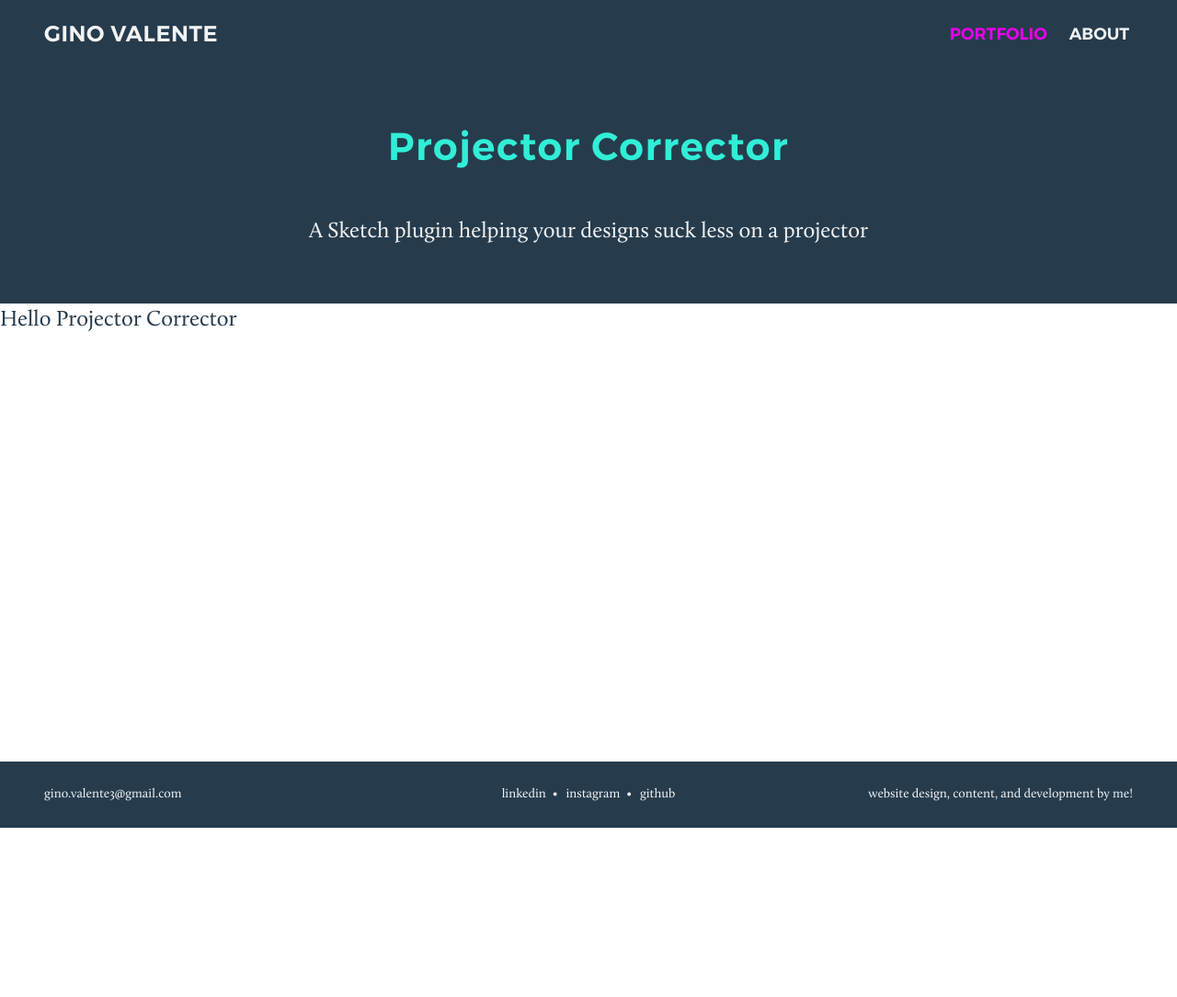
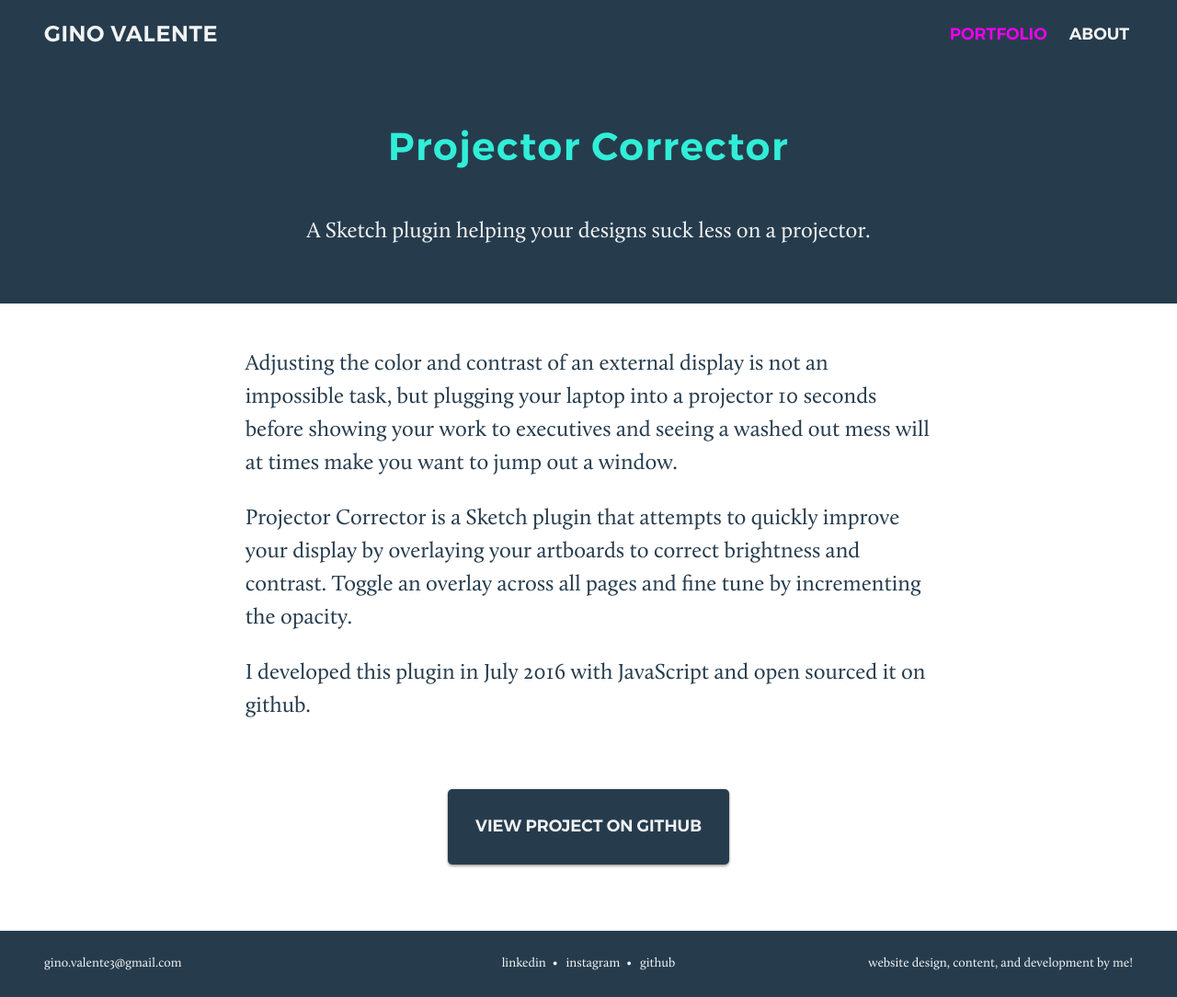
Before and after one commit to gvalente/portfolio, a Jekyll site: the page built from _projects/projector-corrector.html, in a window 1280 px wide. Shown: the whole page at 92% size. Built offline with Jekyll 4.4.1, drawn with Linux system fonts in a browser that asks for light colours; before the commit the page ends 900 px from its top, so only the background shows below that.

Commit message:
Built first project page for Projector Corrector!

```diff
--- a/_includes/footer.html
+++ b/_includes/footer.html
@@ -1,11 +1,11 @@
 <footer class="full-width full-width--base_color">
   <div class="wrapper site-footer grid-row">
-    <p class="email col-sm-12 center-sm col-lrg-4 start-lrg">gino.valente3@gmail.com</p>
+    <span class="email col-sm-12 center-sm col-lrg-4 start-lrg">gino.valente3@gmail.com</span>
     <div class="col-sm-12 center-sm col-lrg-4">
       <a class="social-item" href="#">linkedin</a>
       <a class="social-item" href="#">instagram</a>
       <a class="social-item" href="#">github</a>
     </div>
-    <p class="copyright col-sm-12 center-sm col-lrg-4 end-lrg">website design, content, and development by me!</p>
+    <span class="copyright col-sm-12 center-sm col-lrg-4 end-lrg">website design, content, and development by me!</span>
   </div>
 </footer>
--- a/_includes/project-header.html
+++ b/_includes/project-header.html
@@ -1,7 +1,7 @@
 <div class="full-width full-width--base_color">
-  <div class="wrapper project-header grid-row col-sm-12 center-sm">
+  <div class="wrapper project-header grid-row col-sm-11 center-sm">
     <h1 class="title">{{ include.params.title }}</h1>
-    <p class="subtitle">{{ include.params.sub-title }}</p>
+    <span class="subtitle">{{ include.params.sub-title }}</span>
     {% if include.params.company %}
       <h4 class="company">{{ include.params.company }} • {{ include.params.when }}</h4>
     {% endif %}
--- a/_projects/projector-corrector.html
+++ b/_projects/projector-corrector.html
@@ -2,10 +2,20 @@
 layout: project
 header-params:
   title: Projector Corrector
-  sub-title: A Sketch plugin helping your designs suck less on a projector
+  sub-title: A Sketch plugin helping your designs suck less on a projector.
   company: null
   when: null
 ---
 {% include project-header.html params=page.header-params %}
 
-Hello Projector Corrector
+<div class="project-content">
+  <div class="full-width">
+    <div class="wrapper grid-row col-sm-11 middle-sm col-med-8 col-xlrg-7">
+      <p>Adjusting the color and contrast of an external display is not an impossible task, but plugging your laptop into a projector 10 seconds before showing your work to executives and seeing a washed out mess will at times make you want to jump out a window.</p>
+      <p>Projector Corrector is a Sketch plugin that attempts to quickly improve your display by overlaying your artboards to correct brightness and contrast. Toggle an overlay across all pages and fine tune by incrementing the opacity.</p>
+      <p>I developed this plugin in July 2016 with JavaScript and open sourced it on github.</p>
+      <div class="spacer"></div>
+      <a class="link-button" href="http://github.com/gvalente/ProjectorCorrector" target="_blank">View Project on Github</a>
+    </div>
+  </div>
+</div>
--- a/_sass/base.scss
+++ b/_sass/base.scss
@@ -11,6 +11,7 @@
   font-size: $font-body-size;
   line-height: $font-body-line-height;
   color: $color-base;
+  background-color: #fff;
   display: flex;
   flex-direction: column;
   min-height: 100vh;
@@ -23,9 +24,8 @@
 .full-width {
   display: flex;
   justify-content: center;
-  // width: 100%;
-  background-color: #ffffff;
-  &--base_color { background-color: $color-base; }
+
+  &--base_color { background-color: $color-base;             }
   &--text-zebra { background-color: rgba($color-base, 0.04); }
 }
 
@@ -34,3 +34,27 @@
   width: 100%;
   max-width: $site-max-width;
 }
+
+.spacer {
+  width: 100%;
+  padding-bottom: $std-padding * 8;
+}
+
+.project-content { padding: $std-padding*8 0 $std-padding*12;}
+
+p { margin-bottom: 1em; }
+
+// Buttons
+.link-button {
+  background-color: $color-base;
+  font: 18px / 22px 'MontserratSemiBold';
+  text-transform: uppercase;
+  text-decoration: none;
+  color: $color-white-alpha;
+  padding: $std-padding * 5;
+  border-radius: 5px;
+  box-shadow: 0 2px 3px rgba(0,0,0,0.30), 0 0 3px rgba(0,0,0,0.2);
+  margin: 0 auto; //TODO: Find flex way to do this
+
+  &:hover { color: $color-accent1; }
+}
--- a/_sass/layout.scss
+++ b/_sass/layout.scss
@@ -4,9 +4,7 @@
   color: $color-white-alpha;
   padding: $std-padding*4 0;
 
-  .site-title {
-    text-transform: uppercase;
-  }
+  .site-title { text-transform: uppercase; }
 
   .nav-item {
     font: 18px / 22px 'MontserratSemiBold';
```
Also changed, not shown: 9 other files.
